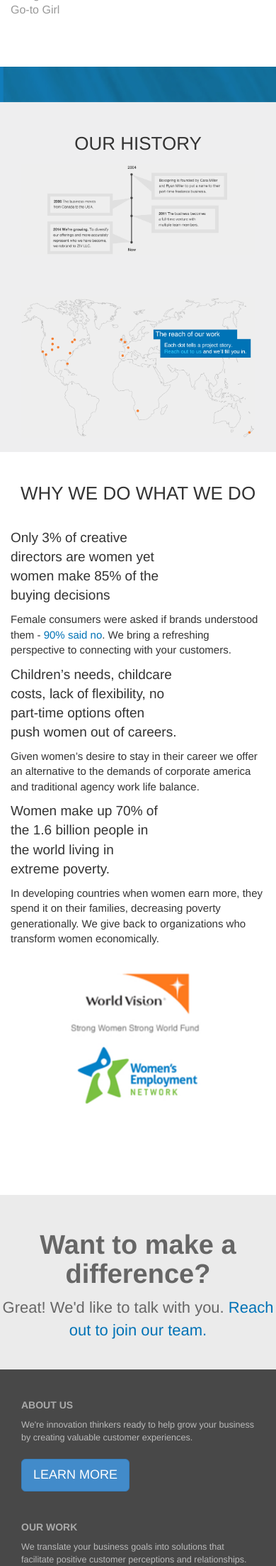
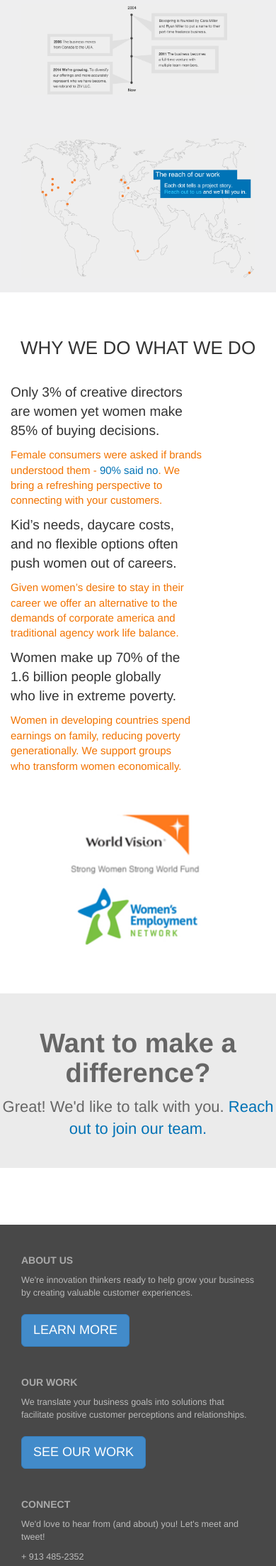
Before and after one commit to llovejoy/ziv, a PHP site: page /about in a window 390 px wide. Shown: the part 2113-4320 px from the top of the page at 71% size. Run offline with PHP 8.4, Linux system fonts and the light colour scheme.

Commit message:
round of changes for text

```diff
--- a/about/index.php
+++ b/about/index.php
@@ -1,6 +1,8 @@
 <?php
 require('../header.php');
 ?>
+
+<title>About Us</title>
 
 <div class="container-hwch-body">
 
@@ -74,12 +76,12 @@
 			<p class="cap-subtitle">OUR HISTORY</p>
 			<center>
 				<img src="../img/about-timeline.jpg" class="img-responsive"><br><br><br>
-				<img src="../img/about-map.jpg" class="img-responsive"><br>
+				<a href="../contact"><img src="../img/about-map.jpg" class="img-responsive" usemap="#image-maps-2014-11-17-192001"></a><br>
 			</center>
 		</div>
 	</div>
 
-	<br><br>
+	<br><br><br>
 
     <!--
 	<div class="container">
@@ -97,29 +99,49 @@
         <br>
         <div class="row">
             <div class="col-sm-4">
-                <p class="why-lead">Only 3% of creative<br>directors are women yet<br>women make 85% of the<br>buying decisions</p>
-                <p class="why-body">Female consumers were asked if brands understood them -
-<a href="http://www.fastcompany.com/3006255/where-are-all-women-creative-directors">90% said no</a>. We bring a refreshing perspective to connecting with your customers.</p>
+                <p class="why-lead">
+                    <span>Only 3% of creative directors</span><br>
+                    <span>are women yet women make</span><br>
+                    <span>85% of buying decisions.</span></p>
+                <p class="why-body">
+                    <span>Female consumers were asked if brands</span><br>
+                    <span>understood them - <a href="http://www.fastcompany.com/3006255/where-are-all-women-creative-directors">90% said no</a>. We</span><br>
+                    <span>bring a refreshing perspective to</span><br>
+                    <span>connecting with your customers.</span></p>
             </div>
             <div class="col-sm-4">
-                <p class="why-lead">Children’s needs, childcare<br>costs, lack of flexibility, no<br>part-time options often<br>push women out of careers.</p>
-                <p class="why-body">Given women’s desire to stay in their career we offer an alternative to the demands of corporate america and traditional agency work life balance.</p>
+                <p class="why-lead">
+                    <span>Kid’s needs, daycare costs,</span><br>
+                    <span>and no flexible options often</span><br>
+                    <span>push women out of careers.</span></p>
+                <p class="why-body">
+                   <span>Given women’s desire to stay in their</span><br>
+                    <span>career we offer an alternative to the</span><br>
+                    <span>demands of corporate america and</span><br>
+                    <span>traditional agency work life balance.</span></p>
             </div>
             <div class="col-sm-4">
-                <p class="why-lead">Women make up 70% of<br>the 1.6 billion people in<br>the world living in<br>extreme poverty.</p>
-                <p class="why-body">In developing countries when women earn more, they spend it on their families, decreasing poverty generationally. We give back to organizations who transform women economically.</p>
+                <p class="why-lead">Women make up 70% of the</span><br>
+                    <span>1.6 billion people globally</span><br>
+                    <span>who live in extreme poverty.</span></p>
+                <p class="why-body">
+                    <span>Women in developing countries spend</span><br>
+                    <span>earnings on family, reducing poverty</span><br>
+                    <span>generationally. We support groups</span><br>
+                    <span>who transform women economically.</span></p>
             </div>
         </div>
         <div class="row">
             <div class="col-sm-12">
                 <center>
-                    <br>
+                    <br><br>
                     <a href="#"><img src="../img/worldvision.png" class="why-logo img-responsive"></a>&nbsp;
                     <a href="#"><img src="../img/womensemployment.png" class="why-logo img-responsive"></a>
                 </center>
-                <br><br>
+                <br><br><br>
             </div>
         </div>
+
     </div>
 
 	<div class="home-foot text-center" style="background-color: #ebebeb;">
@@ -130,6 +152,9 @@
 </div>
 
 <script>
+    textFit($(".why-lead span"), { maxFontSize: 19 });
+    textFit($(".why-body span"), { maxFontSize: 15 });
+
     $(".menu li:nth-child(4) a").addClass("active-menu-item");
 
     var first_keywords = ["ideas", "concepts", "initiatives"];
--- a/contact/index.php
+++ b/contact/index.php
@@ -1,6 +1,8 @@
 <?php
 require( '../header.php');
 ?>
+
+<title>Contact Us</title>
 
 <div class="container-hwch-body">
 
--- a/css/style.css
+++ b/css/style.css
@@ -162,7 +162,7 @@
         .photo-offset {
             top: 80px;
         }
-        .text-home-lead-body, .lead, .home-sections, .polish, .home-blueorange-bar, .home-foot, .footer {
+        .text-home-lead-body, .lead, .home-sections, .polish, .home-blueorange-bar, .footer {
             position: relative;
             top: 80px;
         }
@@ -171,11 +171,18 @@
 
 
 .text-home-lead-body {
-	font-size: 40px;
+	font-size: 50px;
 	color: #444444;
 	font-weight: 200;
     position: relative;
     top: -30px;
+}
+
+@media all and (max-width: 600px) {
+    .text-home-lead-body {
+        padding-top: 30px;
+        font-size: 30px;
+    }
 }
 
 .home-blueorange-bar {
@@ -208,6 +215,13 @@
 	font-size: 35px;
 	color: #444444;
 	line-height: 45px;
+}
+
+@media all and (max-width: 600px) {
+    .hwch-lead {
+        font-size: 28px !important;
+        line-height: 35px;
+    }
 }
 
 .grey-blocks {
@@ -291,8 +305,17 @@
 	text-align: center;
 	padding-top: 20px;
 	padding-bottom: 20px;
-	font-size: 20px;
 	/*transition: all 0.1s linear;*/
+}
+
+.result-menu-item {
+    font-size: 20px;
+}
+
+@media all and (max-width: 600px) {
+    .result-menu-item {
+        font-size: 14px;
+    }
 }
 
 .results-active {
@@ -397,11 +420,10 @@
 .why-lead {
     font-size: 19px;
     font-weight: 500;
-
 }
 
 .why-body {
-    color: #333333;
+    color: #F27300;
     font-size: 15px;
 }
 
--- a/header.php
+++ b/header.php
@@ -13,7 +13,6 @@
     <head>
         <meta charset="utf-8">
         <meta http-equiv="X-UA-Compatible" content="IE=edge">
-        <title></title>
         <meta name="description" content="">
         <meta name="viewport" content="width=device-width, initial-scale=1">
 
--- a/index.php
+++ b/index.php
@@ -82,10 +82,10 @@
 
 	<div class="container-home-body">
 		<div class="home-body-text container">
-			<p class="text-home-lead-body" style="">
+			<p class="text-home-lead-body">
                 We offer experience innovation and inter-disciplinary<br>strategic creative and technical skills that meet<br>today's marketing demands.</p>
 			<br>
-			<p class="lead" style="font-size: 24px;">Whether, it's creating a brand or implementing a digital solution to disrupt your industry, transforming your customer's experience to gain loyalty, or executing a marketing strategy for needed growth - <strong>we've got you covered.</strong>
+			<p class="lead" style="font-size: 24px;">Whether it's creating a brand or implementing a digital solution to disrupt your industry, transforming your customer's experience to gain loyalty, or executing a marketing strategy for needed growth - <strong>we've got you covered.</strong>
 			</p>
 			<br>
 			<div class="row">
@@ -95,7 +95,7 @@
 				</div>
 				<div class="col-sm-4 home-sections">
 					<h3 class="column-header">Transform</h3>
-					<p>Your customer's experience and perception determines if they buy from you. We are experts in UX design, branding, and marketing; ensuring you reach your business goals by building a brand that is relational and meaningful. You'll gian maximum advantage and <strong>measureable results</strong>.</p>
+					<p>Your customer's experience and perception determines if they buy from you. We are experts in UX design, branding, and marketing; ensuring you reach your business goals by building a brand that is relational and meaningful. You'll gain maximum advantage and <strong>measureable results</strong>.</p>
 				</div>
 				<div class="col-sm-4 home-sections">
 					<h3 class="column-header">Grow</h3>
--- a/js/results.json
+++ b/js/results.json
@@ -4,7 +4,7 @@
 		"title": "Zoomin Market",
 		"challenge": "<p>The client had an idea to revolutionize the grocery industry by creating a drive-thru and pickup grocery store. They came to us for a name and a brand, but we delivered all their marketing collateral and orchestrated their launch with three events and a comprehensive marketing plan.</p>",
 		"approach": "<p>We knew they needed to attract people to give this new model of grocery shopping a try and clearly distinguish themselves from the competition. A catchy name, and vibrant brand and a carefully orchestrated launch and marketing strategy did the trick.</p>",
-		"results": "<p>Additional investors came calling within a few weeks of open-ing. We increased their social media reach by 1000% over 6 months, allowing them to hit their three-month projections out of the gate. </p>",
+		"results": "<p>Additional investors came calling within a few weeks of opening. We increased their social media reach by 1000% over 6 months, allowing them to hit their three-month projections out of the gate. </p>",
 		"capabilities": [
 			"Consumer & Business Insights (VOC)",
 			"Branding, Naming & Identity",
@@ -22,7 +22,7 @@
 	{
 		"id" : 1,
 		"title": "Texada",
-		"challenge": "<p>Texada, a software development company that builds a variety of software products, was finding that their competitors were moving impinging on their market with newer more user-friendly systems. As a stop gap they wanted to upgrade their system without investing in a new backend.</p>",
+		"challenge": "<p>Texada, a software development company that builds a variety of software products, was finding that their competitors were moving in impinging on their market with newer more user-friendly systems. As a stop gap they wanted to upgrade their system without investing in a new backend.</p>",
 		"approach": "<p>Taking their existing the screens and user flows, we created three distinct looks to provide a fresh vision for the system. Once an approach was selected we applied that to their interface, along with fresh iconography and restructured pages.</p>",
 		"results": "<p>Best summed up by the solution owner…</p>",
 		"capabilities": [
@@ -39,7 +39,7 @@
 		"title": "Woodley",
 		"challenge": "<p>A local minority owned business needed a new web presence that represented who they had become. With an existing site that hadn’t been updated for 10 years, and a growing employee base and increasingly larger clients they needed a brand refresh.</p>",
 		"approach": "<p>With a slight modernization to their brand identity, special care was taken to communicate specific services and give them a very modern, clean looking website with rewritten content to incorporate SEO.</p>",
-		"results": "<p>With increased credibility and the communication of their history, Woodley distinctly set themselves apart from the com-petition, setting the bar high as they do with their services.</p>",
+		"results": "<p>With increased credibility and the communication of their history, Woodley distinctly set themselves apart from the competition, setting the bar high as they do with their services.</p>",
 		"capabilities": [
 			"Consumer & Business Insights (VOC)",
 			"Content Strategy",
--- a/results/index.php
+++ b/results/index.php
@@ -1,6 +1,8 @@
 <?php
 require('../header.php');
 ?>
+
+<title>Results</title>
 
 <div class="container-hwch-body">
 
@@ -27,7 +29,7 @@
 		<p class="results-body-paragraph">So your customer can understand you, relate to you, share you, and successfully accomplish any digital tasks.</p>
 
 		<h3 class="results-body-header">Stand out with excellence</h3>
-		<p class="results-body-paragraph">Be relevant to your customers- we'll connect the marketing and branding dots.</p>
+		<p class="results-body-paragraph">Be relevant to your customers―we'll connect the marketing and branding dots.</p>
 
 		<h3 class="results-body-header">Leap frog the competition</h3>
 		<p class="results-body-paragraph">Innovate against your competitors to find your competitive advantage.</p>
@@ -36,7 +38,7 @@
 		<p class="results-body-paragraph">Your business will know how it should grow next and with a brilliant strategy.</p>
 
 		<h3 class="results-body-header">Expect exceptional results</h3>
-		<p class="results-body-paragraph">Your bottomline matters- we create for results.</p>
+		<p class="results-body-paragraph">Your bottomline matters―we create for results.</p>
 	</div>
 
 	<br><br>
```
Also changed, not shown: how-we-can-help/index.php (+9 -13 lines), favicon.ico, img/twitter.png.
